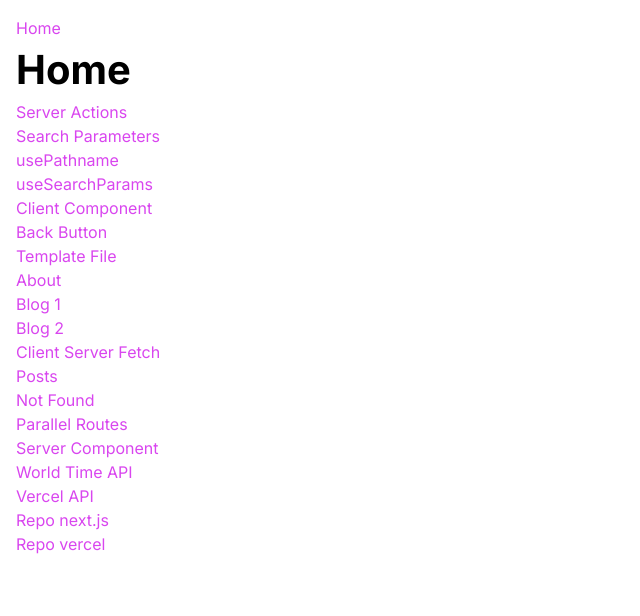
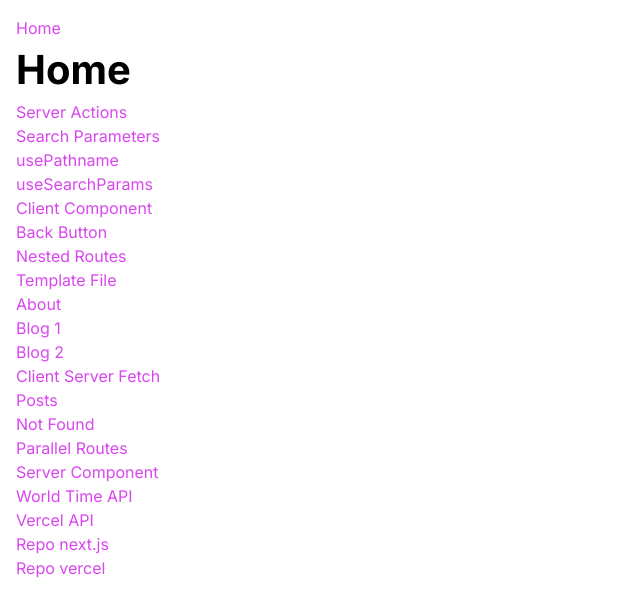
Before and after one commit to emanuelefavero/nextjs-app-router, a Next.js app: page / in a window 1280 px wide. Shown: the top 616 px of the page, without its empty margins (0-640 px from the left). Built offline with nearby package versions, Linux system fonts and the light colour scheme.

Commit message:
add nested-routes

```diff
--- /dev/null
+++ b/app/nested-routes/nested-route/page.tsx
@@ -0,0 +1,7 @@
+export default function Page() {
+  return (
+    <>
+      <h1>Nested Route</h1>
+    </>
+  )
+}
--- a/app/page.tsx
+++ b/app/page.tsx
@@ -22,6 +22,9 @@ export default async function Home() {
         </li>
         <li>
           <Link href='/back-button'>Back Button</Link>
+        </li>
+        <li>
+          <Link href='/nested-routes/nested-route'>Nested Routes</Link>
         </li>
         <li>
           <Link href='/template-file'>Template File</Link>
```
